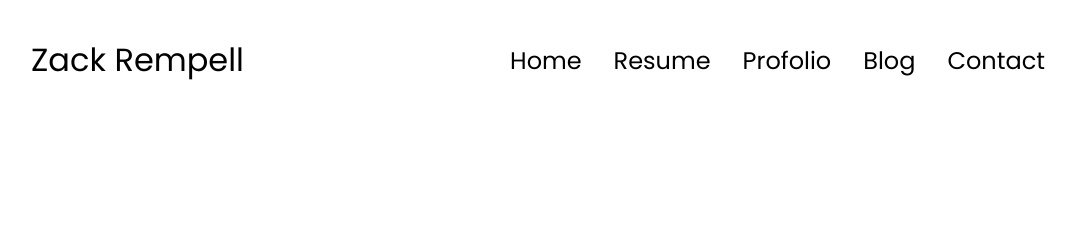
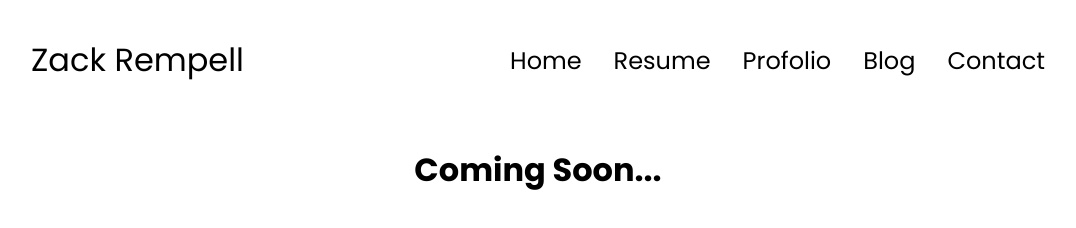
Before and after one commit to Zeus7700/Zeus7700.github.io, a plain HTML site: page index.html in a window 1280 px wide. Shown: the whole page, without its empty margins (102-1178 px from the left). Drawn offline with Linux system fonts and the light colour scheme.

Commit message:
Add files via upload

```diff
--- a/index.html
+++ b/index.html
@@ -35,8 +35,8 @@
             <li><a href="#blogs"onclick="toggleMenu()">Blog</a></li>
             <li><a href="#contact"onclick="toggleMenu()">Contact</a></li>
         </div>
-        </div>
-     </nav>
+    </nav>
     <script src="script.js"></script>
+    <div class = "Coming_Soon"> <span>Coming Soon...</span></div>
 </body>
 </html>
--- a/style.css
+++ b/style.css
@@ -144,3 +144,14 @@ a:hover{
 .Dropdown_Icon span:first-child{
     transform: none;
 }
+
+.Coming_Soon {
+    display: flex;
+    justify-content: center;
+    align-items: center;
+    height: 100px;
+    width: 100%;
+    font-size: xx-large;
+    font-weight: bold;
+
+}
```
Also changed, not shown: assests/about-pic.png (added), assests/arrow.png (added), assests/checkmark.png (added), assests/education.png (added), assests/email.png (added), assests/experience.png (added), assests/github.png (added), assests/linkedin.png (added), assests/profile-pic-2.png (added), assests/profile-pic.png (added), assests/project-1.png (added), assests/project-2.png (added), assests/project-3.png (added), 1 other file.
